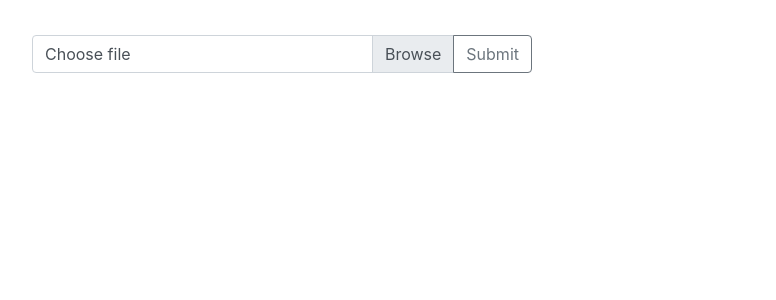
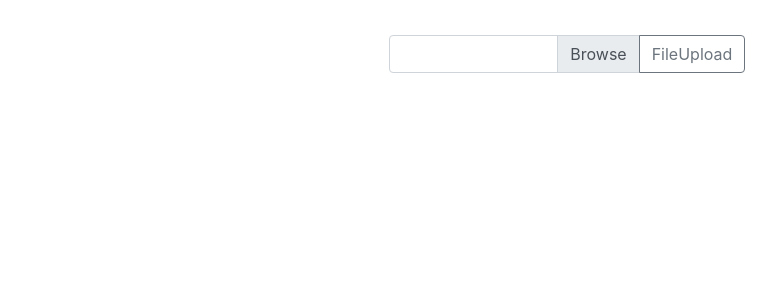
Before and after one commit to manikandanprabhu91/rabo-bank-frontend, an Angular app: page / in a window 1280 px wide. Shown: the top 300 px of the page, without its empty margins (73-849 px from the left). Built offline with nearby package versions, Linux system fonts and the light colour scheme.

Commit message:
Update app.component.html

```diff
--- a/src/app/app.component.html
+++ b/src/app/app.component.html
@@ -1,22 +1,25 @@
-<!--The content below is only a placeholder and can be replaced.-->
-<div class="container">
+
+<div class="container-fluid">
   <div class="row">
-    <div class="col-md-6 fileInput">
+    <div class="col-md-4"></div>
+    <div class="col-md-4 col-md-offset-4 fileInput">
       <div class="input-group">
         <div class="custom-file">
           <input type="file" class="custom-file-input" id="inputGroupFile04" (change)="fileUpload($event)">
-              <label class="custom-file-label" for="inputGroupFile04">Choose file</label>
+          <label class="custom-file-label file-name" for="inputGroupFile04">{{filePathName}}</label>
         </div>
         <div class="input-group-append">
-              <button class="btn btn-outline-secondary" type="button" (click)="fileSubmit()">Submit</button>
+          <button class="btn btn-outline-secondary file-upload" type="button" (click)="fileSubmit()">FileUpload</button>
         </div>
       </div>
     </div>
   </div>
 
   <div class="row" *ngIf="tableShow">
-    <div class="col-md-12">
-      <table class="table table-dark">
+    <div class="col-md-2"></div>
+    <div class="col-md-8 col-md-offset-4">
+      <div class="section-widget">
+      <table class="table table-dark " >
         <thead>
           <tr>
             <th scope="col">Reference</th>
@@ -30,13 +33,14 @@
           </tr>
         </tbody>
       </table>
-
-
     </div>
-
     </div>
-  <div *ngIf="successShow">
-	  <p>Sucssfullly processed</p>
+  </div>
+  <div  class="row" *ngIf="successShow">
+    <div class="col-md-4"></div>
+    <div class="col-md-4 col-md-offset-4">
+          <p class="message">File has uploded successfully </p>
+    </div>
   </div>
 </div>
 
```
Lines whose indentation alone changed are shown as unchanged.
